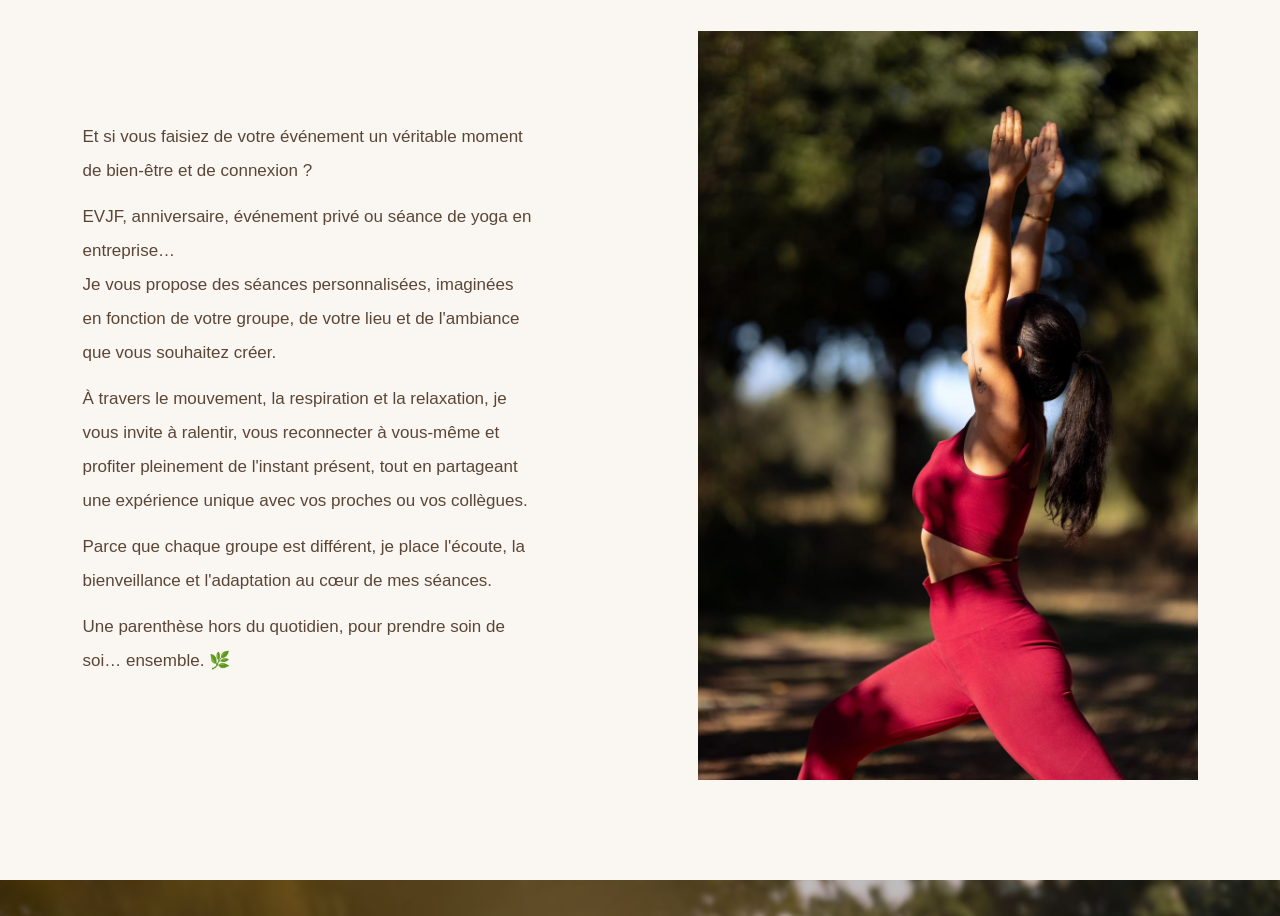
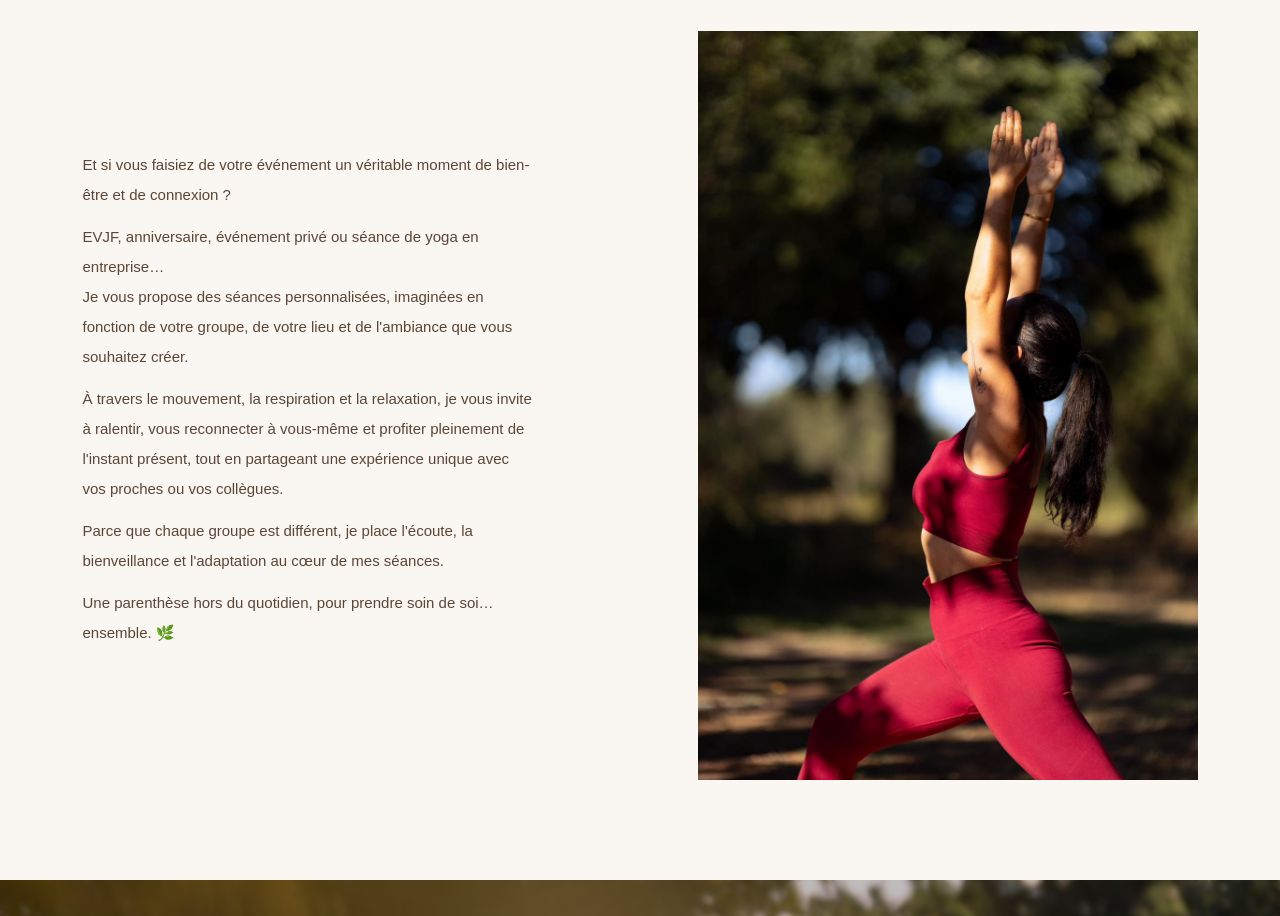
Before and after one commit to Romain-Delchie/EloSunYoga, a React (Vite) app: page /test in a window 1280 px wide. Shown: the part 3920-4836 px from the top of the page. Built offline with nearby package versions, Linux system fonts and the light colour scheme.

Commit message:
debug css

```diff
--- a/src/Page/Events/Events.css
+++ b/src/Page/Events/Events.css
@@ -51,10 +51,11 @@
 
 .company p {
     font-family: Arial, sans-serif;
-    font-size: 17px;
+    font-size: 15px;
     color: #5b4636;
     line-height: 2;
     margin-bottom: 12px;
+    font-weight: 400;
 }
 
 @media (max-width: 1100px) {
```
